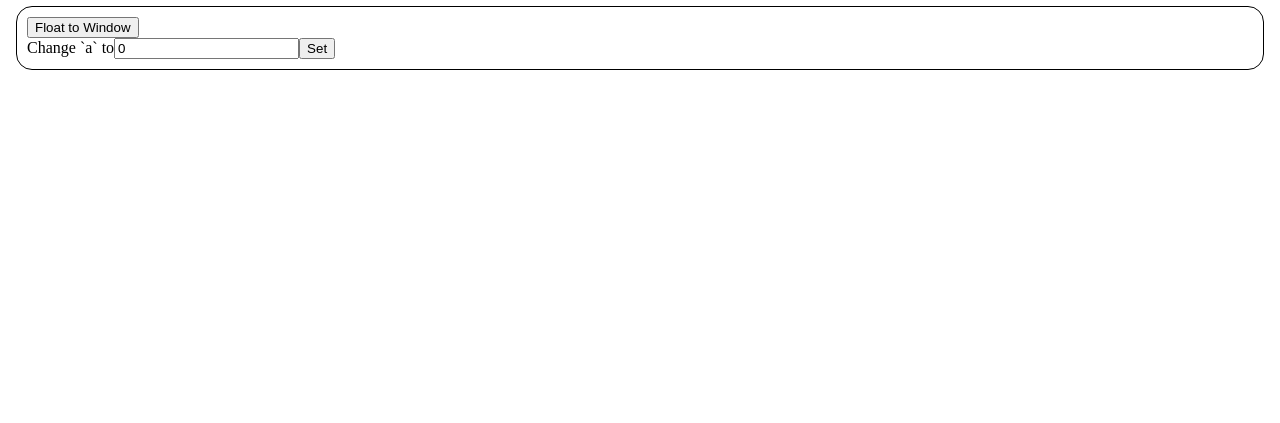
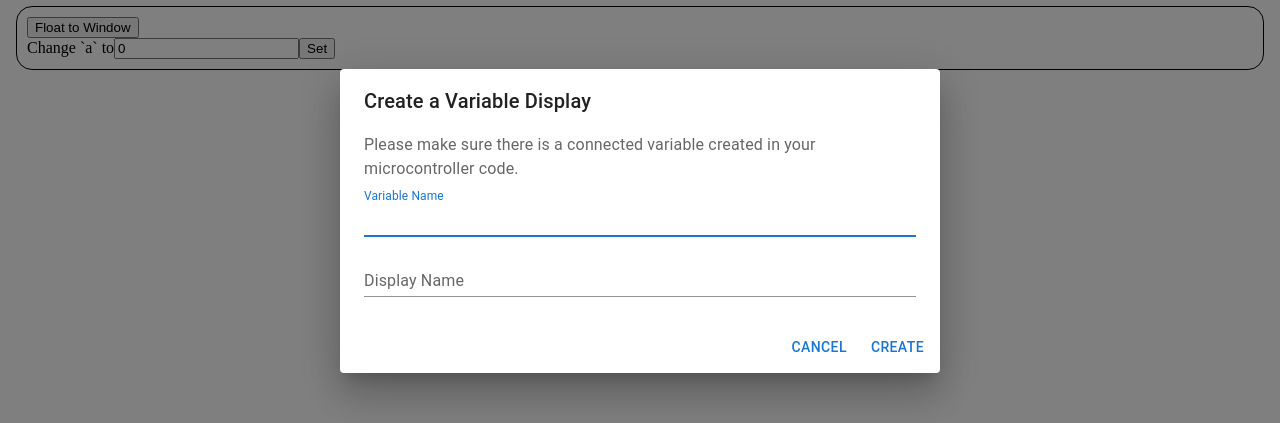
Before and after one commit to urfdvw/CircuitPython-Fancy-Console, a React (Vite) app: page / in a window 1280 px wide. Shown: the part 179-602 px from the top of the page. Built offline with nearby package versions, Linux system fonts and the light colour scheme.

Commit message:
Create VariableDisp test

```diff
--- a/src/App.jsx
+++ b/src/App.jsx
@@ -7,6 +7,7 @@ import ScrollableFeed from 'react-scrollable-feed'
 import NewWindow from "react-new-window";
 
 import useSerial from "./useSerial";
+import { VariableDisp, CreateVariableDisp } from "./VariableDisp";
 
 const TITLE_START = '\x1B]0;';
 const TITLE_END = '\x1B\\';
@@ -104,6 +105,8 @@ const App = () => {
     const unwindow = (key) => {
         setWindowed(key, false);
     }
+    // add widget test
+    const [open, setOpen] = React.useState(true);
 
     return (
         <div>
@@ -182,18 +185,12 @@ const App = () => {
                     )
                 }
             })}
+            <CreateVariableDisp open={open} setOpen={setOpen} setWidgets={setWidgets} />
         </div>
     );
 };
 
-const VariableDisp = ({ connectedVariables, variableName, displayName }) => {
-    return (
-        <>
-            <b>{displayName}:</b>
-            {connectedVariables[variableName]}
-        </>
-    )
-}
+
 
 const VariableSetInt = ({ setConnectedVariables, variableName, displayName, sendData }) => {
     const [value, setValue] = useState(0);
--- /dev/null
+++ b/src/VariableDisp.jsx
@@ -0,0 +1,72 @@
+import * as React from "react";
+import Button from "@mui/material/Button";
+import TextField from "@mui/material/TextField";
+import Dialog from "@mui/material/Dialog";
+import DialogActions from "@mui/material/DialogActions";
+import DialogContent from "@mui/material/DialogContent";
+import DialogContentText from "@mui/material/DialogContentText";
+import DialogTitle from "@mui/material/DialogTitle";
+
+export const VariableDisp = ({ connectedVariables, variableName, displayName }) => {
+    return (
+        <>
+            <b>{displayName}:</b>
+            {connectedVariables[variableName]}
+        </>
+    )
+}
+
+export const CreateVariableDisp = ({ open, setOpen, setWidgets }) => {
+    const [variableName, setVariableName] = React.useState("");
+    const [displayName, setDisplayName] = React.useState("");
+
+    const handleSubmit = () => {
+        setWidgets(cur => {return [
+            ...cur,
+            {
+                "key": crypto.randomUUID(),
+                "type": "VariableDisp",
+                "variableName": variableName,
+                "displayName": displayName,
+                "windowed": false
+            }
+        ]});
+        setOpen(false);
+    }
+    return (
+        <Dialog open={open}>
+            <DialogTitle> Create a Variable Display</DialogTitle>
+            <DialogContent>
+                <DialogContentText>
+                    Please make sure there is a connected variable created in your microcontroller code.
+                </DialogContentText>
+                <TextField
+                    autoFocus
+                    margin="dense"
+                    label="Variable Name"
+                    fullWidth
+                    variant="standard"
+                    value={variableName}
+                    onChange={(event) => {setVariableName(event.target.value)}}
+                />
+                <TextField
+                    autoFocus
+                    margin="dense"
+                    label="Display Name"
+                    fullWidth
+                    variant="standard"
+                    value={displayName}
+                    onChange={(event) => {setDisplayName(event.target.value)}}
+                />
+            </DialogContent>
+            <DialogActions>
+                <Button onClick={() => {
+                    setOpen(false);
+                }}> Cancel </Button>
+                <Button onClick={handleSubmit}>
+                    Create
+                </Button>
+            </DialogActions>
+        </Dialog>
+    )
+}
```
